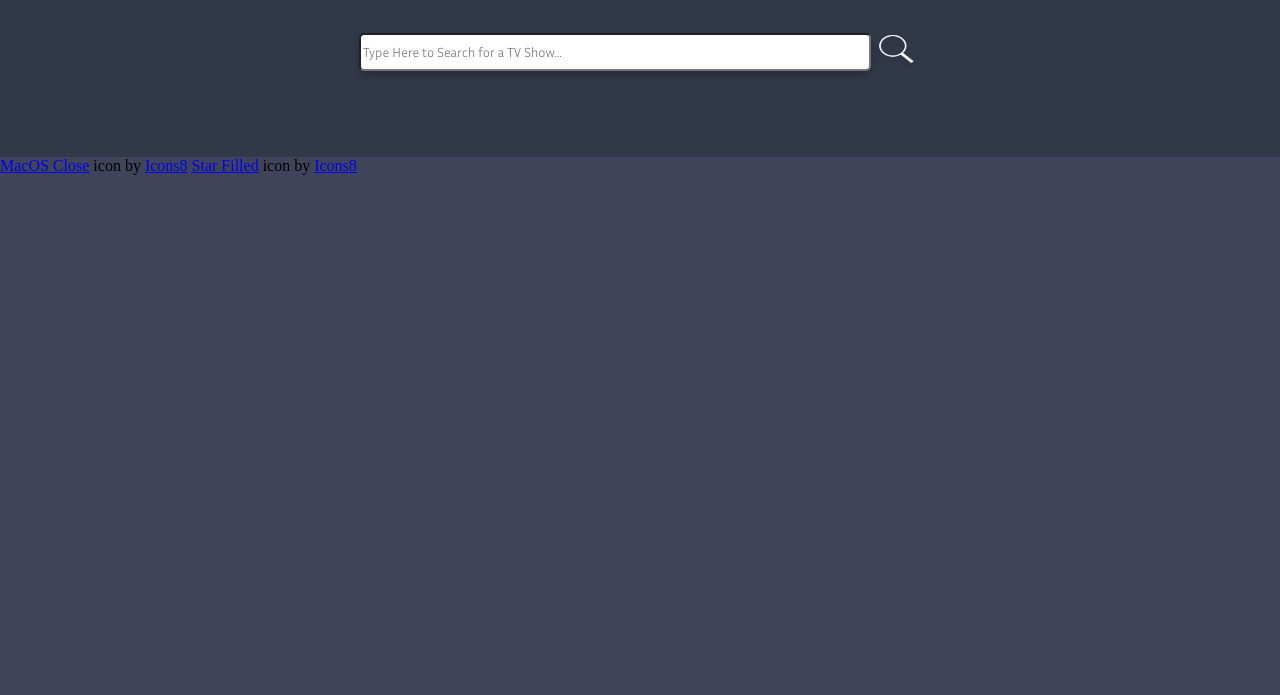
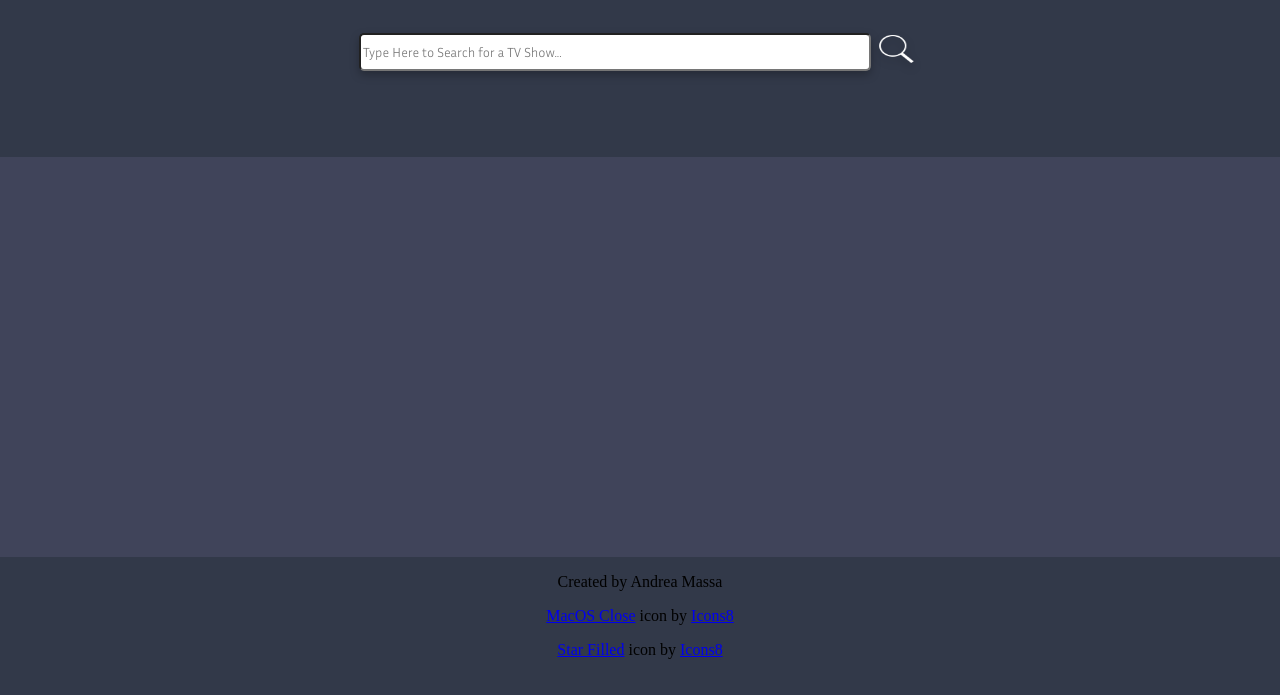
Before and after one commit to andrea-massa/bingezone, a plain HTML site: page index.html in a window 1280 px wide. Shown: the part 83-778 px from the top of the page. Drawn offline with Linux system fonts and the light colour scheme.

Commit message:
Formatted the footer and changed show class to fix bug

```diff
--- a/index.css
+++ b/index.css
@@ -18,7 +18,7 @@
     src: url(./fonts/InriaSans-Light.ttf);
 }
 html{
-    margin: 0;
+    margin: 0px;
 }
 body{
     margin: 0;
@@ -242,6 +242,16 @@ header{
         }
 
 
+footer{
+    width: 100%;
+    height: 20%;
+    margin: 0px;
+    background-color: var(--darker_dark);
+    text-align: center;
+    position: absolute;
+    bottom: 0;
+}
+
 
 
 
--- a/index.html
+++ b/index.html
@@ -29,8 +29,9 @@
         </section>
     </main>
     <footer>
-        <a target="_blank" href="https://icons8.com/icon/121477/macos-close">MacOS Close</a> icon by <a target="_blank" href="https://icons8.com">Icons8</a>
-        <a target="_blank" href="https://icons8.com/icon/19417/star-filled">Star Filled</a> icon by <a target="_blank" href="https://icons8.com">Icons8</a>
+        <p>Created by Andrea Massa</p>
+        <p><a target="_blank" href="https://icons8.com/icon/121477/macos-close">MacOS Close</a> icon by <a target="_blank" href="https://icons8.com">Icons8</a></p>
+        <p><a target="_blank" href="https://icons8.com/icon/19417/star-filled">Star Filled</a> icon by <a target="_blank" href="https://icons8.com">Icons8</a></p>
     </footer>
 </body>
 </html>
--- a/index.js
+++ b/index.js
@@ -37,7 +37,12 @@ class Show_Detailed extends Show{
         super(tv_maze_data);
         this.rating = tv_maze_data.rating.average;
         this.official_site = tv_maze_data.officialSite;
-        this.country = tv_maze_data.network.country.name;
+        if(tv_maze_data.network){
+            this.country = tv_maze_data.network.country.name;
+        }
+        else{
+            this.country = 'Unknown';
+        }
         this.premiered_date = tv_maze_data.premiered;
         this.ended_date = tv_maze_data.ended;
     }
@@ -96,6 +101,7 @@ function searchShowDetail(show_id){
         console.log('Successful Api Call!');
         response.json()
         .then(function(data){
+           console.log(data);
            let show = new Show_Detailed(data);
            displayShowDetails(show);
         })
@@ -161,6 +167,9 @@ function displayShows(shows){
         });
         document.getElementById('shows_container').appendChild(show_node);
     }
+
+    //Set footer on the bottom
+    document.getElementsByTagName('footer')[0].style.position = "relative";
 }
 
 
@@ -290,7 +299,6 @@ function closeModalPanel(){
 THIS FUNCTION CLEARS THE FORMATTING OF THE PAGE BASED ON THREE PARAMETERS
  */
 function clearFormatting(search_bar, result_section, search_query, modal_panel){
-    console.log('reformatting called');
     //If this parameter is true, the search bar's text will be cleared
     if(search_bar){
         document.getElementById('search_text').value = '';
@@ -306,7 +314,6 @@ function clearFormatting(search_bar, result_section, search_query, modal_panel){
     //if this parameter is true, the detailed show section under the modal panel will be cleared
     if(modal_panel){
         document.getElementById('d_show_container').remove();
-        console.log('Reformatting modal panel');
     }
 }
 
```
